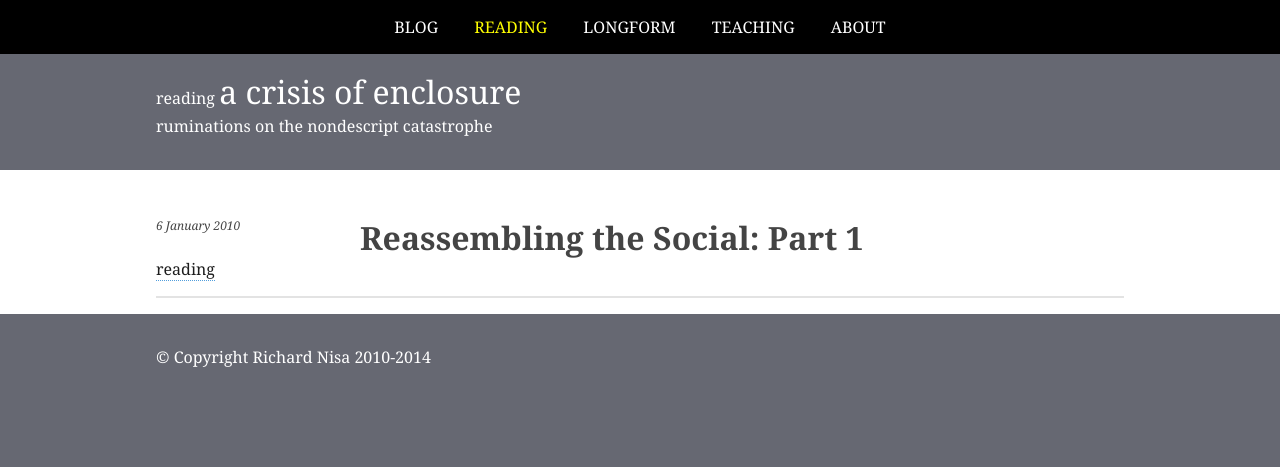
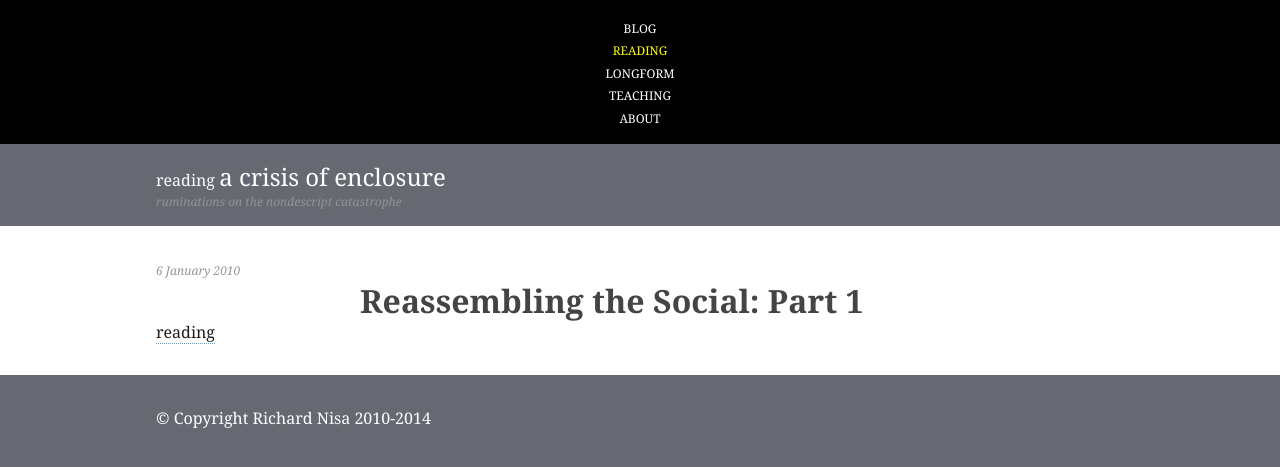
Before and after one commit to nisaface/nisaface.github.io, a Jekyll site: the page built from _posts/2010-01-06-reassembling_the_social_part_1.md, in a window 1280 px wide. Shown: the top 467 px of the page. Built offline with Jekyll 4.4.1, drawn with Linux system fonts in a browser that asks for light colours.

Commit message:
start on responsive styles

```diff
--- a/_layouts/post.html
+++ b/_layouts/post.html
@@ -2,7 +2,7 @@
 layout: default
 ---
 
-<article class="post">
+<article class="post single">
   <header class="post-header">
     <time class="post-date">{{ page.date | | date: "%-d %B %Y" }}</time>
     <h1 class="post-title">{{ page.title }}</h1>
--- a/css/style.css
+++ b/css/style.css
@@ -630,11 +630,14 @@ figure {
   color: #FFFFFF;
   border-bottom: 0;
   text-transform: lowercase;
-  font-size: 2em;
+  font-size: 1.5em;
 }
 
 .site-description {
-  margin-top: 0;
+  margin: 0;
+  font-size: .75em;
+  font-style: italic;
+  color: #939597;
 }
 
 /* Nav
@@ -649,12 +652,13 @@ figure {
 }
 
 .site-nav-item {
-  display: inline;
+  /*display: inline;*/
 }
 
 .site-nav-link {
   border-bottom: none;
-  padding: .5em 1em;
+  padding: .75em 1em;
+  font-size: .75em;
   text-align: center;
   color: #FFFFFF;
   text-transform: uppercase;
@@ -673,7 +677,11 @@ figure {
    ========================================================================== */
 .post {
   border-bottom: .125em solid #E3E3E3;
-  padding: 2em 0 1em;
+  padding: 1em 0;
+}
+
+.post.single {
+  border-bottom: none;
 }
 
 .post-header {
@@ -687,7 +695,7 @@ figure {
 }
 
 .post-date {
-  float: left;
+  color: #939597;
   font-size: .75em;
   font-style: italic;
 }
```
